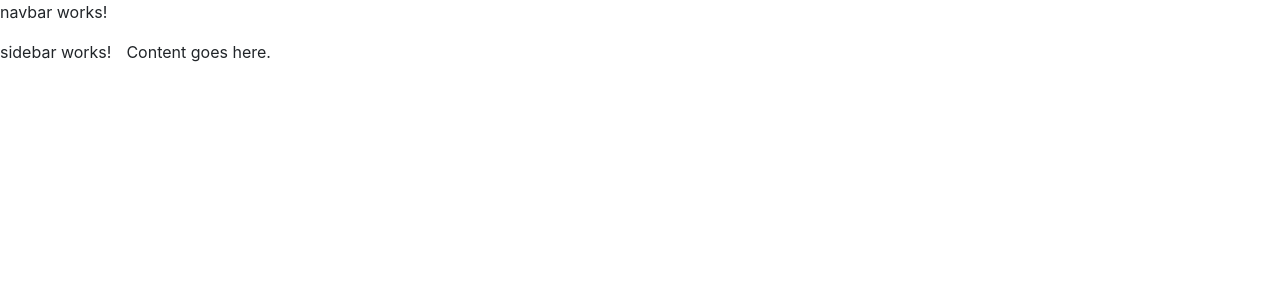
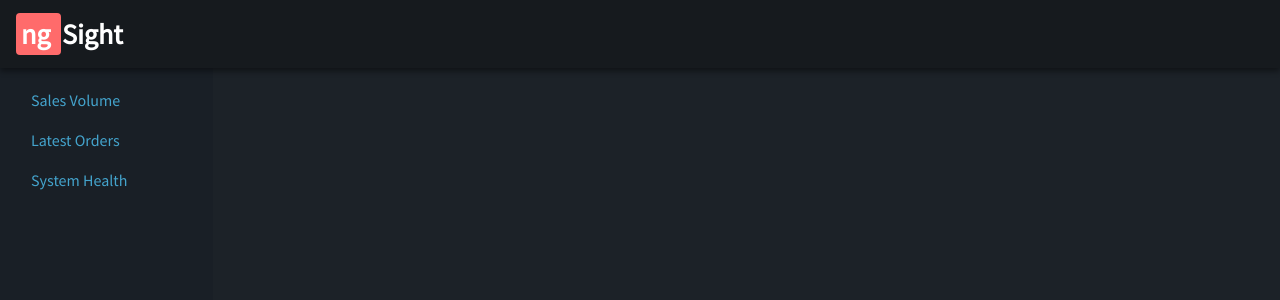
Before and after one commit to JB1984/ng-sight, an Angular app: page / in a window 1280 px wide. Shown: the top 300 px of the page. Built offline with nearby package versions, Linux system fonts and the light colour scheme.

Commit message:
Updated styles, reference bootstrap, edit layout

```diff
--- a/src/app/app.component.css
+++ b/src/app/app.component.css
@@ -0,0 +1,15 @@
+#sideBar{
+    height: 100vh;
+    padding-top: 80px;
+    position: fixed;
+    background-color: #191F26;
+}
+
+#dashboard {
+    margin-top: 60px;
+}
+
+#navbar {
+    background-color: #161A1E!important;
+    box-shadow: 0 3px 6px rgba(0, 0, 0, 0.2), 0 3px 6px rgba(0, 0, 0, 0.3);
+}
--- a/src/app/app.component.html
+++ b/src/app/app.component.html
@@ -1,10 +1,16 @@
-<app-navbar></app-navbar>
+<app-navbar
+id="navbar"
+class="navbar navbar-dark fixed-top bg-dark">
+</app-navbar>
 
 <div class="container-fluid">
   <div class="row" id="mainContent">
-    <app-sidebar class="clm-sm-3"></app-sidebar>
+    <app-sidebar
+    id="sideBar"
+    class="clm-sm-3 col-md-2 d-none d-sm-block sidebar">
+  </app-sidebar>
     <div class="col-sm-9" id="dashboard">
-      <p>Content goes here.</p>
+
     </div>
   </div>
 </div>
--- a/src/app/navbar/navbar.component.css
+++ b/src/app/navbar/navbar.component.css
@@ -0,0 +1,17 @@
+.logo {
+    color: #fff;
+    font-weight: bold;
+    font-size: 1.4em;
+}
+
+.logo-left {
+    background-color: #ff6b6b;
+    padding: 3px 5px 3px 5px;
+    border-radius: 4px;
+}
+
+.logo-right {
+    padding: 3px 8px 3px 3px;
+    margin-left: -2px;
+    border-radius: 4px;
+}
--- a/src/app/navbar/navbar.component.html
+++ b/src/app/navbar/navbar.component.html
@@ -1 +1,4 @@
-<p>navbar works!</p>
+<a class="navbar-brand" href="#">
+    <span class="logo logo-left"> ng </span>
+    <span class="logo logo-right"> Sight </span>
+</a>
--- a/src/app/sidebar/sidebar.component.html
+++ b/src/app/sidebar/sidebar.component.html
@@ -1 +1,11 @@
-<p>sidebar works!</p>
+<ul class="nav nav-pills flex-column">
+    <li class="nav-item">
+        <a class="nav-link" href="#">Sales Volume</a>
+    </li>
+    <li class="nav-item">
+        <a class="nav-link" href="#">Latest Orders</a>
+    </li>
+    <li class="nav-item">
+        <a class="nav-link" href="#">System Health</a>
+    </li>
+</ul>
--- a/src/index.html
+++ b/src/index.html
@@ -6,6 +6,8 @@
   <base href="/">
   <meta name="viewport" content="width=device-width, initial-scale=1">
   <link rel="icon" type="image/x-icon" href="favicon.ico">
+  <link rel="stylesheet"
+  href="https://fonts.googleapis.com/css?family=Source+Sans+Pro">
 </head>
 <body>
   <app-root></app-root>
--- a/src/styles.css
+++ b/src/styles.css
@@ -1 +1,31 @@
 /* You can add global styles to this file, and also import other style files */
+*{
+    box-sizing: border-box;
+}
+
+html {
+    height:100%;
+}
+
+a {
+    color:#44a4cd;
+}
+
+body {
+    font-family: 'Source Sans Pro', sans-serif;
+    background-color: #1C2228;
+    color: #f7fff7;
+    height: 100%;
+}
+
+a:hover {
+    color: #44aBcf;
+}
+
+.shadow {
+    box-shadow: 0 8px 12px rgba(0, 0, 0, 0.2), 0 5px 6px rgba(0, 0, 0, 0.3);
+}
+
+.section-container {
+    padding: 30px;
+}
```
